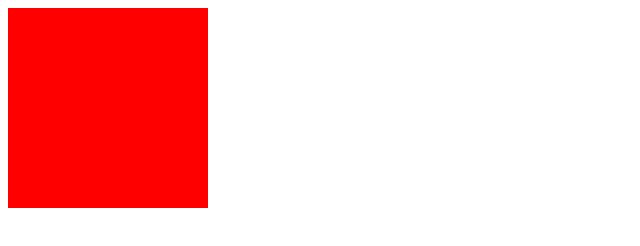
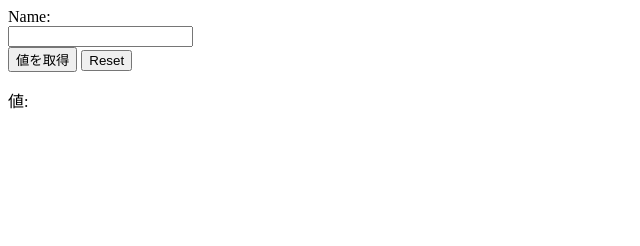
Before and after one commit to RisaMuraguchi/jQuery-practice, a plain HTML site: page index.html in a window 1280 px wide. Shown: the whole page, without its empty margins (0-640 px from the left). Drawn offline with nearby package versions, Linux system fonts and the light colour scheme.

Commit message:
[Add]6-2

```diff
--- a/app.css
+++ b/app.css
@@ -1,9 +1,9 @@
-.box1 {
-  background-color: #FF0000;
-  height: 200px;
-  width: 200px;
-}
-
-.box1-ext {
-  border: 10px solid black;
-}
+/* .box1 { */
+  /* background-color: #FF0000; */
+  /* height: 200px; */
+  /* width: 200px; */
+/* } */
+/*  */
+/* .box1-ext { */
+  /* border: 10px solid black; */
+/* } */
--- a/app.js
+++ b/app.js
@@ -9,9 +9,15 @@
 // h1要素で、id属性が”h2ではない”要素の文字色を赤くする
 // $("h1[id!='h2']").css("color","red");
 
-$(function () {
-  $('.box1').on({
-    'click': function(){$('.box1').addClass('box1-ext');},
-    'mouseout': function(){$('.box1').removeClass('box1-ext');}
+// $(function () {
+  // $('.box1').on({
+    // 'click': function(){$('.box1').addClass('box1-ext');},
+    // 'mouseout': function(){$('.box1').removeClass('box1-ext');}
+  // });
+// });
+
+$(function() {
+  $(":button").click(function() {
+    $("#jqs-1 p span").text($(":text").val());
   });
 });
--- a/index.html
+++ b/index.html
@@ -6,7 +6,19 @@
     <title>jquery</title>
   </head>
   <body>
-    <div class="box1"></div>
+    <form id="form_sample1">
+      <div>
+        <label for="your_name">Name: </label><br>
+        <input type="text" name="your_name" id="your_name" value="" size="20">
+      </div>
+      <div>
+        <input type="button" value="値を取得" name="get_name" id="get_name" >
+        <input type="reset" value="Reset">
+      </div>
+    </form>
+    <div id="jqs-1">
+      <p>値: <span></span></p>
+    </div>
     <script src="https://code.jquery.com/jquery-3.7.0.min.js" integrity="sha256-2Pmvv0kuTBOenSvLm6bvfBSSHrUJ+3A7x6P5Ebd07/g=" crossorigin="anonymous"></script>
     <script src="app.js"></script>
   </body>
```
